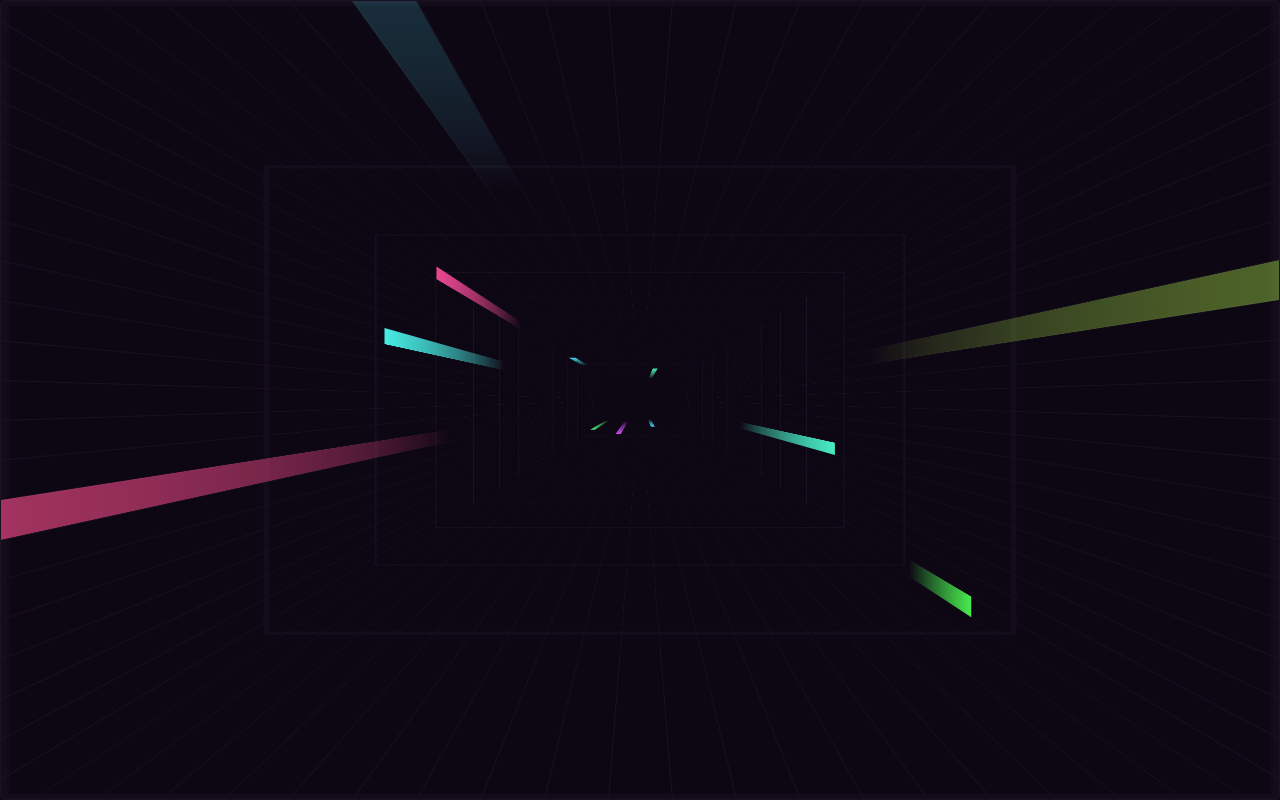
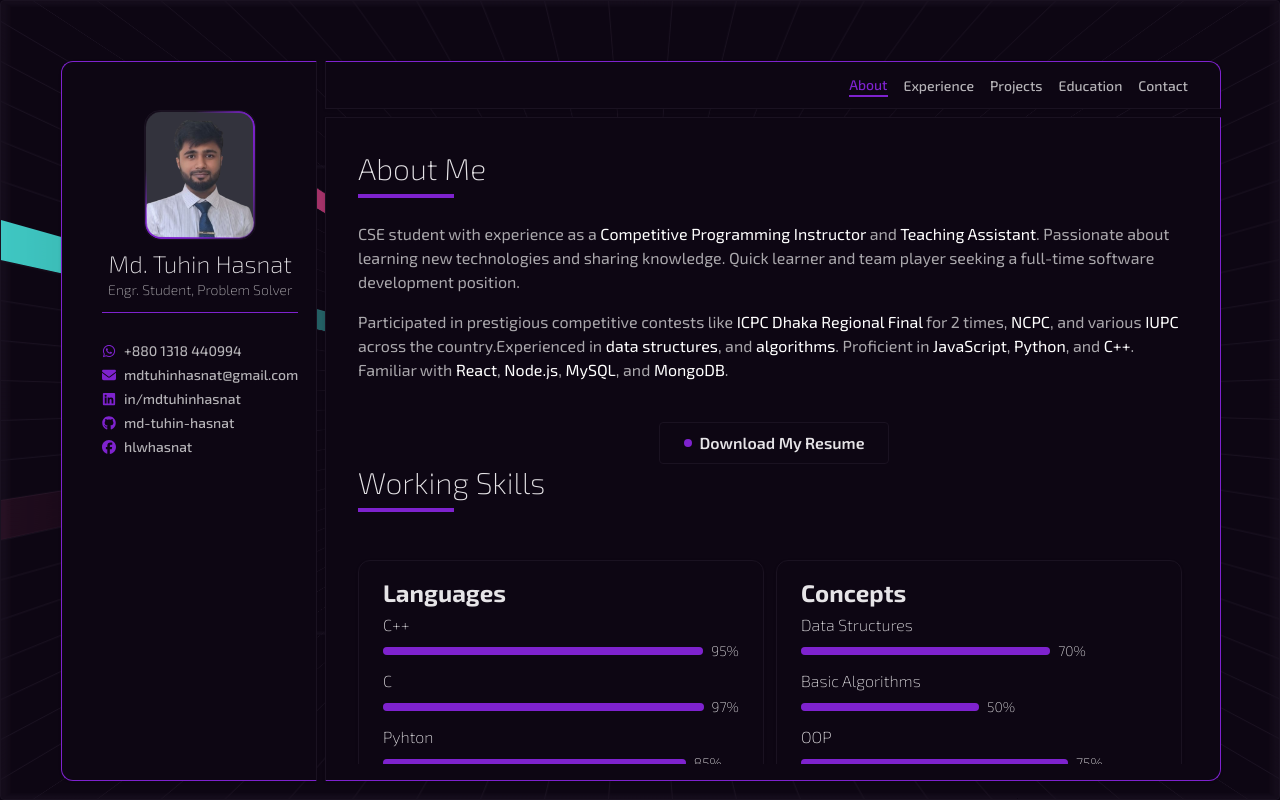
Before and after one commit to md-tuhin-hasnat/portfolio, a Next.js app: page / in a window 1280 px wide. Built offline with nearby package versions, Linux system fonts and the light colour scheme.

Commit message:
fixed ratio for big screen

```diff
--- a/app/layout.jsx
+++ b/app/layout.jsx
@@ -23,18 +23,20 @@ export default function RootLayout({
 }) {
   return (
     <html lang="en">
-      <WarpContainer>
         <body
-          className={`${exo2.className} antialiased fixed h-svh w-full flex justify-center`}
-        >
-            <section className="flex gap-2 justify-center mt-[5svh] max-w-[1400] w-full">
-              <IntroContainer />
-              <MainContainer>
-                {children}
-              </MainContainer>
+          className={`${exo2.className} antialiased`}
+          >
+          <WarpContainer>
+            <section className="flex justify-center items-center mx-auto w-svw h-svh">
+              <section className="flex gap-2 justify-center w-full mt-[5svh] max-w-[1400px]">
+                <IntroContainer />
+                <MainContainer>
+                  {children}
+                </MainContainer>
+              </section>
             </section>
-        </body>
-      </WarpContainer>
+        </WarpContainer>
+      </body>
     </html>
   );
 }
--- a/components/custom/about-me/download-resume.jsx
+++ b/components/custom/about-me/download-resume.jsx
@@ -4,15 +4,14 @@ import { InteractiveHoverButton } from '@/components/magicui/interactive-hover-b
 export function DownLoadResume() {
   return (
     <section className='flex justify-center'>
-      <button
-        onClick={() => {
-          window.open('/pdf/resume.pdf', '_blank');
-        }}
-      >
-        <InteractiveHoverButton className='mt-10 rounded '>
+        <InteractiveHoverButton
+          className='mt-10 rounded'
+          onClick={() => {
+            window.open('/pdf/resume.pdf', '_blank');
+          }}
+        >
           Download My Resume
         </InteractiveHoverButton>
-      </button>
     </section>
   );
 }
--- a/components/custom/layout/warp-container.jsx
+++ b/components/custom/layout/warp-container.jsx
@@ -10,7 +10,7 @@ export default function WarpContainer({children}){
 
   return (
     isClient === true ?
-    <WarpBackground className="fixed h-svh w-full -z-50" perspective={90}>
+    <WarpBackground className="fixed h-svh w-full" perspective={90}>
       {children}
     </WarpBackground>
     :<section>{children}</section>
--- a/components/magicui/warp-background.tsx
+++ b/components/magicui/warp-background.tsx
@@ -146,7 +146,7 @@ export const WarpBackground: React.FC<WarpBackgroundProps> = ({
           ))}
         </div>
       </div>
-      <div className="relative">{children}</div>
+      <div className="absolute top-0 left-0">{children}</div>
     </div>
   );
 };
```
